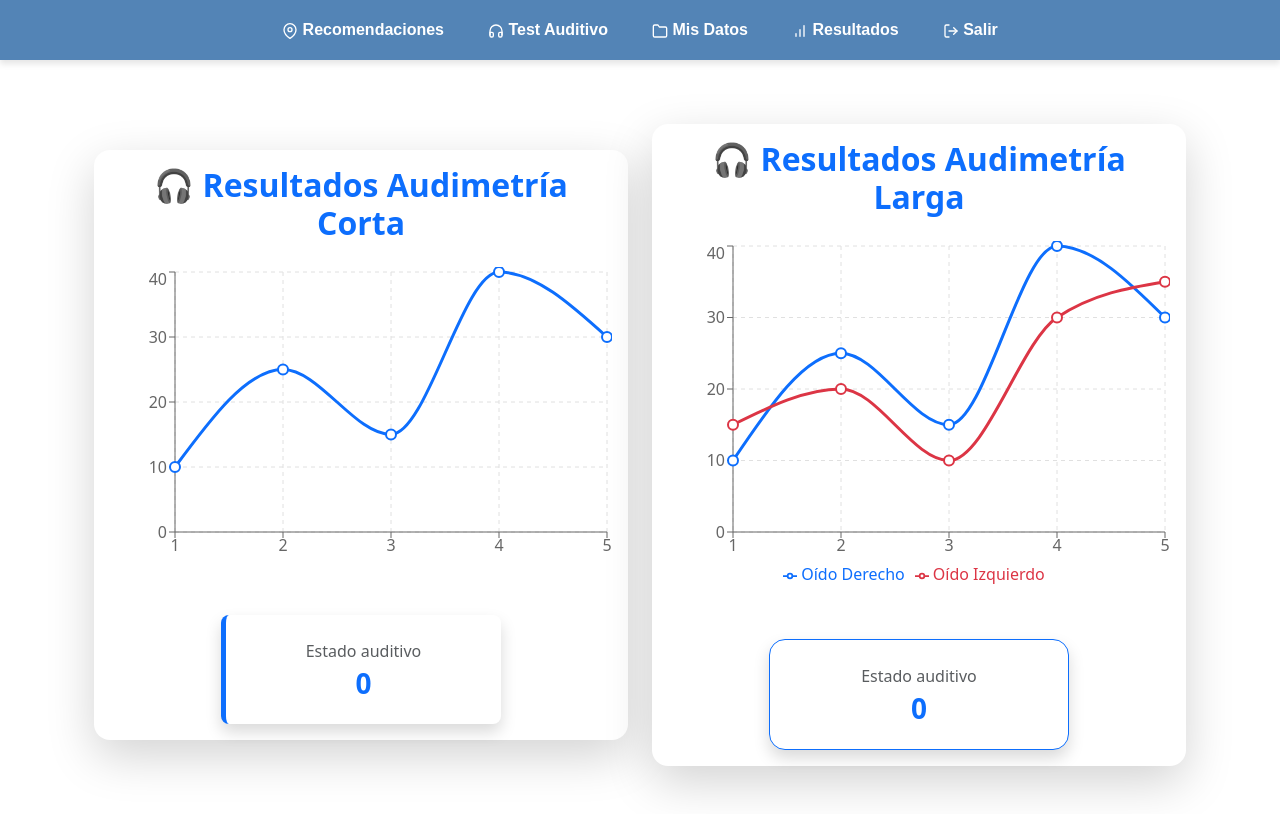
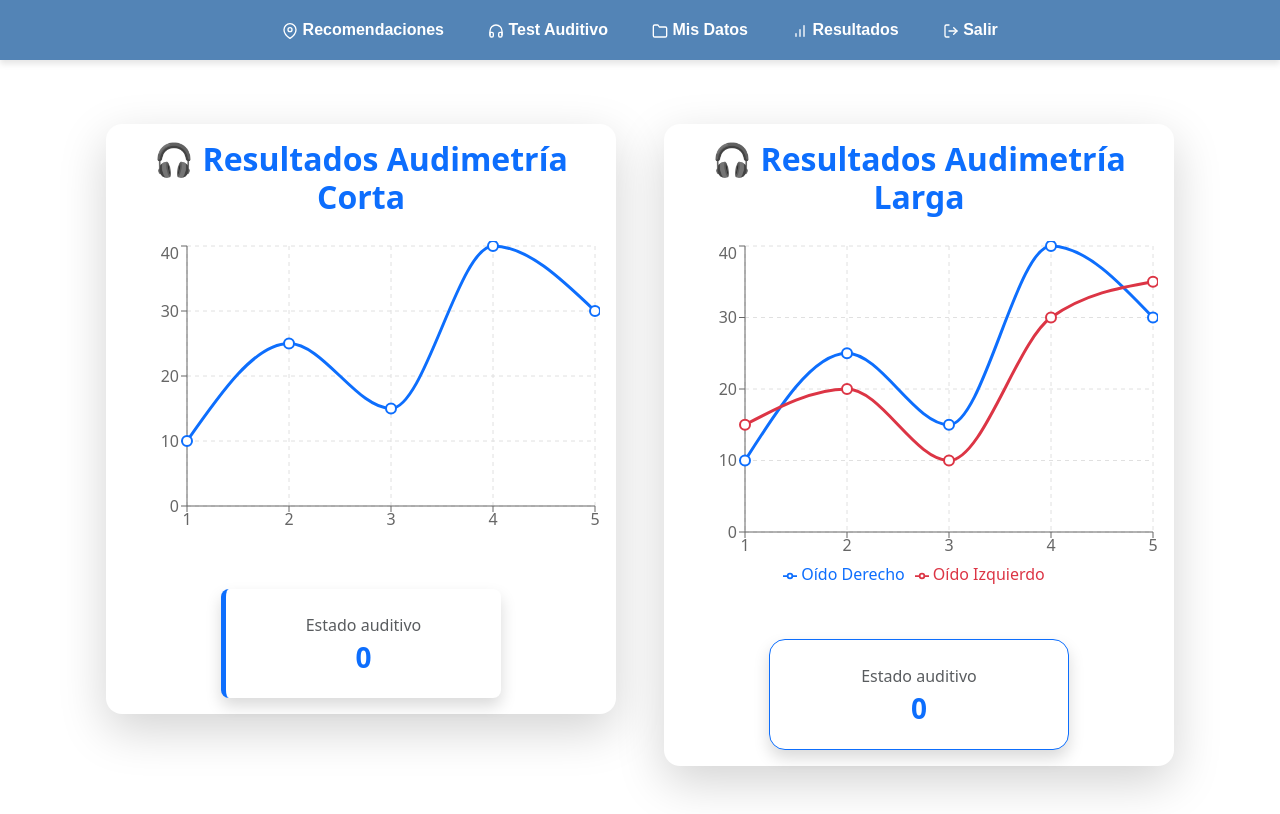
Before and after one commit to cris0436/Front-End-Audiochek, a React (Vite) app: page /audichek/resultados in a window 1280 px wide. Built offline with nearby package versions, Linux system fonts and the light colour scheme.

Commit message:
Update ResultadosAudiometria.tsx

```diff
--- a/src/components/ResultadosAudiometria.tsx
+++ b/src/components/ResultadosAudiometria.tsx
@@ -3,11 +3,20 @@ import DemostrarAudimetriaCorta from './DemostrarAudimetriaCorta'
 import DemostrarAudimetriaLarga from './DemostrarAudimetriaLarga'
 const ResultadosAudiometria = () => {
   return (
-    <>
-    <DemostrarAudimetriaCorta/>
-    <DemostrarAudimetriaLarga/>
-    </>
 
+    <div className="container">
+      <div className="row">
+        {/* Columna para audimetría corta */}
+        <div className="col-12 col-md-6">
+          <DemostrarAudimetriaCorta />
+        </div>
+
+        {/* Columna para audimetría larga */}
+        <div className="col-12 col-md-6">
+          <DemostrarAudimetriaLarga />
+        </div>
+      </div>
+    </div>
   )
 }
 
```
